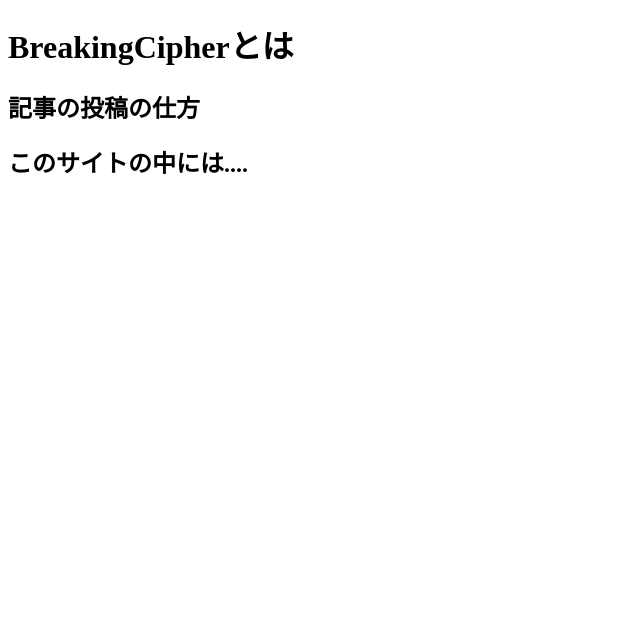
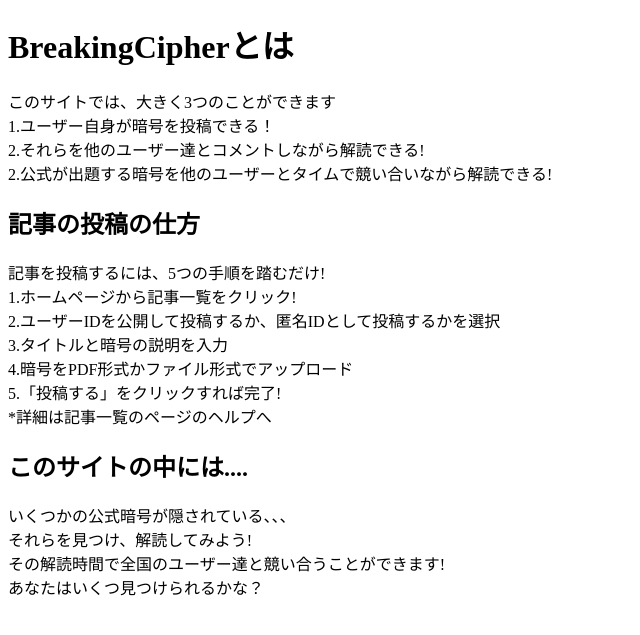
Before and after one commit to 1f10220158/fall-cs-execrise-team-project, a Django app: page / in a window 1280 px wide. Shown: the part 82-717 px from the top of the page, without its empty margins (0-640 px from the left). Run offline with Django 4.2, Linux system fonts and the light colour scheme.

Commit message:
index.htmlに三つの説明を追加
サイトの説明・記事の投稿の説明・公式暗号についての説明の三つを<p>で書きました

```diff
--- a/app1/templates/index.html
+++ b/app1/templates/index.html
@@ -25,16 +25,18 @@
             <h1>BreakingCipherとは</h1>
 
             <!-- このサイトの説明を追加予定-->
-
+            <p class="article1">このサイトでは、大きく3つのことができます<br>1.ユーザー自身が暗号を投稿できる！<br>2.それらを他のユーザー達とコメントしながら解読できる!<br>2.公式が出題する暗号を他のユーザーとタイムで競い合いながら解読できる!</p>
         </div>
         <div class="articleBox">
             <h2 id="HowToPost">記事の投稿の仕方</h2>
 
             <!--記事の投稿の仕方-->
+            <p class="article2">記事を投稿するには、5つの手順を踏むだけ!<br>1.ホームページから記事一覧をクリック!<br>2.ユーザーIDを公開して投稿するか、匿名IDとして投稿するかを選択<br>3.タイトルと暗号の説明を入力<br>4.暗号をPDF形式かファイル形式でアップロード<br>5.「投稿する」をクリックすれば完了!<br>*詳細は記事一覧のページのヘルプへ</p>
 
             <h2>このサイトの中には....</h2>
 
             <!--公式暗号についての説明-->
+            <p class="article3">いくつかの公式暗号が隠されている、、、<br>それらを見つけ、解読してみよう!<br>その解読時間で全国のユーザー達と競い合うことができます!<br>あなたはいくつ見つけられるかな？</p>
         </div>
     </div>
 
```
